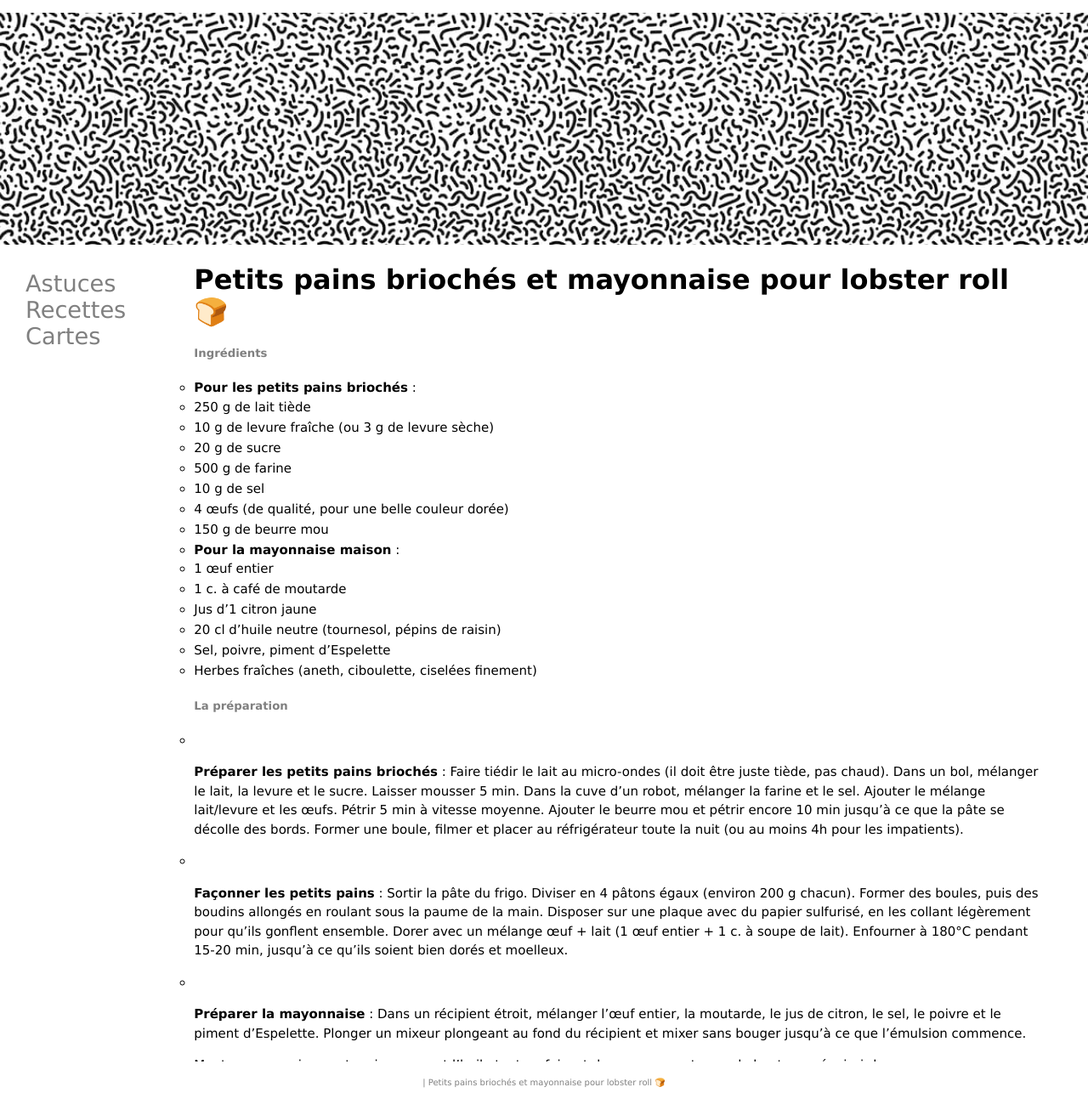
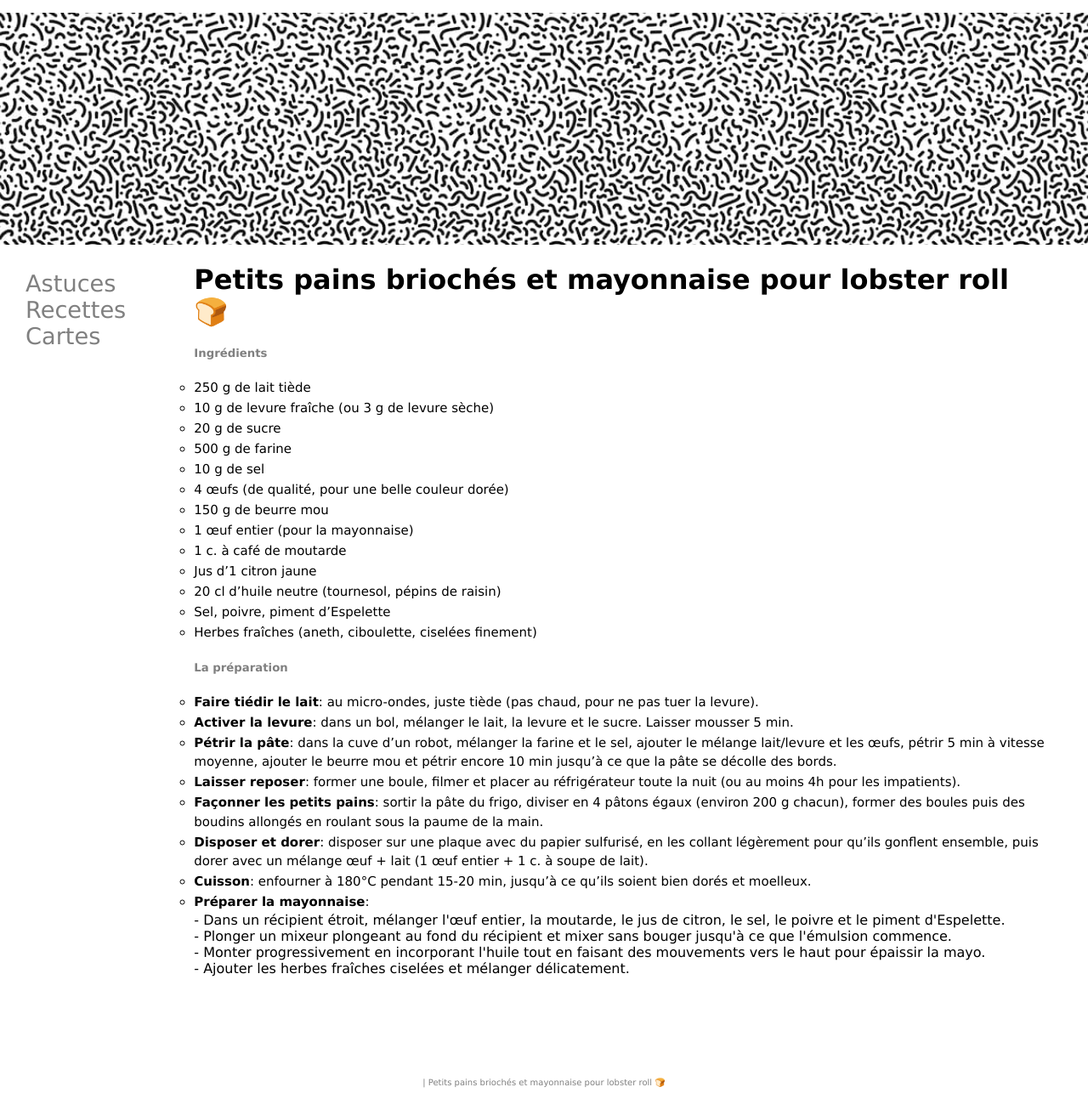
Before and after one commit to DenAff/heol, a Jekyll site: the page built from _posts/recettes/cuissons & préparations/2020-01-01-petits-pains-brioches-et-mayonnaise-pour-lobster-roll.md, in a window 1280 px wide. Shown: the whole page at 85% size. Built offline with Jekyll 4.4.1, drawn with Linux system fonts in a browser that asks for light colours.

Commit message:
Correction mise en forme: Petits pains briochés et mayonnaise pour lobster roll

```diff
--- a/_posts/recettes/cuissons & préparations/2020-01-01-petits-pains-brioches-et-mayonnaise-pour-lobster-roll.md
+++ b/_posts/recettes/cuissons & préparations/2020-01-01-petits-pains-brioches-et-mayonnaise-pour-lobster-roll.md
@@ -10,49 +10,40 @@ categories: [cuissons & préparations]
 
 ##### Ingrédients
 
-- **Pour les petits pains briochés** :
-  - 250 g de lait tiède
-  - 10 g de levure fraîche (ou 3 g de levure sèche)
-  - 20 g de sucre
-  - 500 g de farine
-  - 10 g de sel
-  - 4 œufs (de qualité, pour une belle couleur dorée)
-  - 150 g de beurre mou
-
-- **Pour la mayonnaise maison** :
-  - 1 œuf entier
-  - 1 c. à café de moutarde
-  - Jus d’1 citron jaune
-  - 20 cl d’huile neutre (tournesol, pépins de raisin)
-  - Sel, poivre, piment d’Espelette
-  - Herbes fraîches (aneth, ciboulette, ciselées finement)
+- 250 g de lait tiède
+- 10 g de levure fraîche (ou 3 g de levure sèche)
+- 20 g de sucre
+- 500 g de farine
+- 10 g de sel
+- 4 œufs (de qualité, pour une belle couleur dorée)
+- 150 g de beurre mou
+- 1 œuf entier (pour la mayonnaise)
+- 1 c. à café de moutarde
+- Jus d’1 citron jaune
+- 20 cl d’huile neutre (tournesol, pépins de raisin)
+- Sel, poivre, piment d’Espelette
+- Herbes fraîches (aneth, ciboulette, ciselées finement)
 
 ##### La préparation
 
 <ul style="list-style-type:disc">
 <section id="categories" markdown="1">
 
-- **Préparer les petits pains briochés** :
-  Faire tiédir le lait au micro-ondes (il doit être juste tiède, pas chaud).
-  Dans un bol, mélanger le lait, la levure et le sucre. Laisser mousser 5 min.
-  Dans la cuve d’un robot, mélanger la farine et le sel. Ajouter le mélange lait/levure et les œufs.
-  Pétrir 5 min à vitesse moyenne. Ajouter le beurre mou et pétrir encore 10 min jusqu’à ce que la pâte se décolle des bords.
-  Former une boule, filmer et placer au réfrigérateur toute la nuit (ou au moins 4h pour les impatients).
+- **Faire tiédir le lait**: au micro-ondes, juste tiède (pas chaud, pour ne pas tuer la levure).
+- **Activer la levure**: dans un bol, mélanger le lait, la levure et le sucre. Laisser mousser 5 min.
+- **Pétrir la pâte**: dans la cuve d'un robot, mélanger la farine et le sel, ajouter le mélange lait/levure et les œufs, pétrir 5 min à vitesse moyenne, ajouter le beurre mou et pétrir encore 10 min jusqu'à ce que la pâte se décolle des bords.
+- **Laisser reposer**: former une boule, filmer et placer au réfrigérateur toute la nuit (ou au moins 4h pour les impatients).
+- **Façonner les petits pains**: sortir la pâte du frigo, diviser en 4 pâtons égaux (environ 200 g chacun), former des boules puis des boudins allongés en roulant sous la paume de la main.
+- **Disposer et dorer**: disposer sur une plaque avec du papier sulfurisé, en les collant légèrement pour qu'ils gonflent ensemble, puis dorer avec un mélange œuf + lait (1 œuf entier + 1 c. à soupe de lait).
+- **Cuisson**: enfourner à 180°C pendant 15-20 min, jusqu'à ce qu'ils soient bien dorés et moelleux.
+- **Préparer la mayonnaise**:
 
-- **Façonner les petits pains** :
-  Sortir la pâte du frigo. Diviser en 4 pâtons égaux (environ 200 g chacun).
-  Former des boules, puis des boudins allongés en roulant sous la paume de la main.
-  Disposer sur une plaque avec du papier sulfurisé, en les collant légèrement pour qu’ils gonflent ensemble.
-  Dorer avec un mélange œuf + lait (1 œuf entier + 1 c. à soupe de lait).
-  Enfourner à 180°C pendant 15-20 min, jusqu’à ce qu’ils soient bien dorés et moelleux.
-
-- **Préparer la mayonnaise** :
-  Dans un récipient étroit, mélanger l’œuf entier, la moutarde, le jus de citron, le sel, le poivre et le piment d’Espelette.
-  Plonger un mixeur plongeant au fond du récipient et mixer sans bouger jusqu’à ce que l’émulsion commence.
-  <ul>
-  - Monter progressivement en incorporant l’huile tout en faisant des mouvements vers le haut pour épaissir la mayo.<br>
-  - Ajouter les herbes fraîches ciselées et mélanger délicatement.
-  </ul>
+<ul>
+- Dans un récipient étroit, mélanger l'œuf entier, la moutarde, le jus de citron, le sel, le poivre et le piment d'Espelette.<br>
+- Plonger un mixeur plongeant au fond du récipient et mixer sans bouger jusqu'à ce que l'émulsion commence.<br>
+- Monter progressivement en incorporant l'huile tout en faisant des mouvements vers le haut pour épaissir la mayo.<br>
+- Ajouter les herbes fraîches ciselées et mélanger délicatement.
+</ul>
 
 </section>
 </ul>
```
